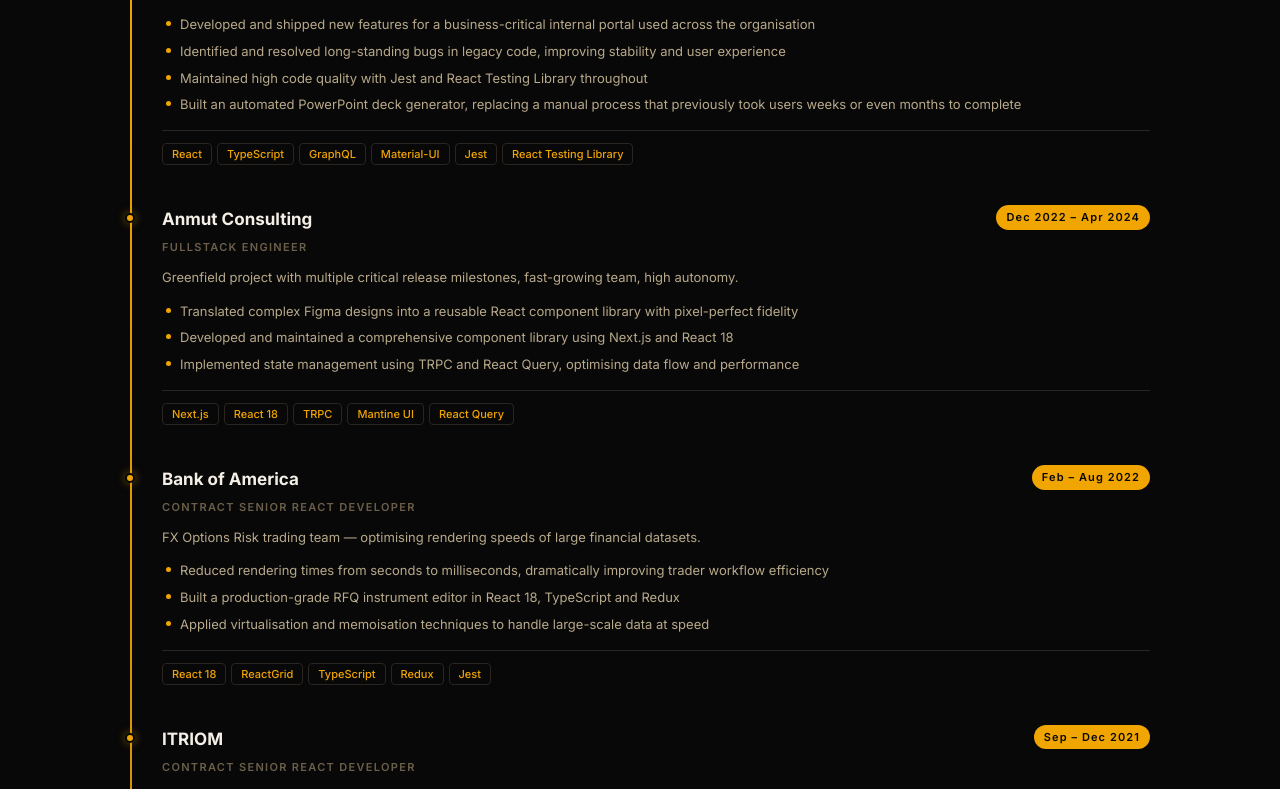
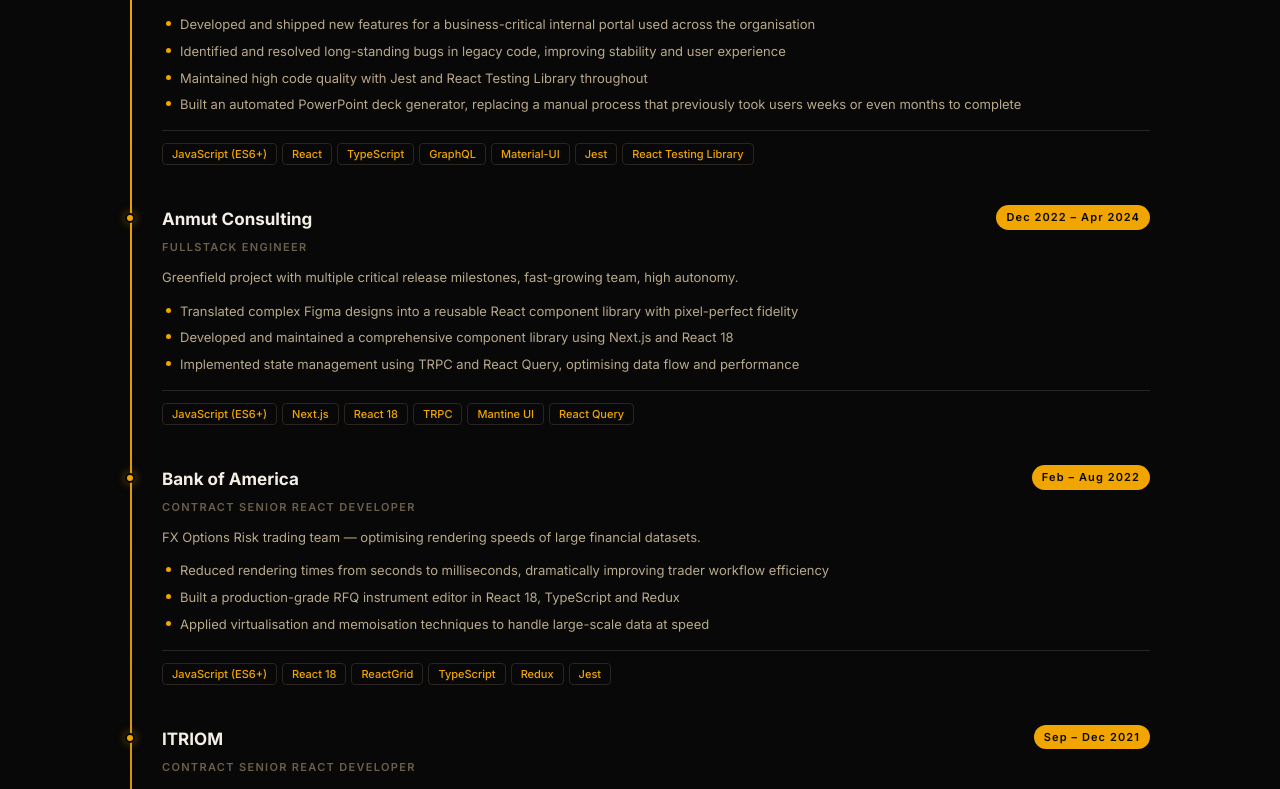
Before and after one commit to samlatif-uk/cv, a React (Vite) app in the folder react.samlatif.uk/: page / in a window 1280 px wide. Shown: the part 2326-3115 px from the top of the page. Built offline with nearby package versions, Linux system fonts and the light colour scheme.

Commit message:
Refactor tech stack handling to include JavaScript (ES6+) by default in job listings

```diff
--- a/react.samlatif.uk/src/components/Experience.tsx
+++ b/react.samlatif.uk/src/components/Experience.tsx
@@ -24,8 +24,9 @@ export const Experience = ({ activeTechs, onTechClick, onClearTech }: Experience
       </div>
       <div className="tl">
         {JOBS.map((job, index) => {
+          const stackWithDefaults = job.stack.includes('JavaScript (ES6+)') ? job.stack : ['JavaScript (ES6+)', ...job.stack];
           const matched = activeTechs.length
-            ? activeTechs.some((activeTech) => job.stack.some((tech) => tech.toLowerCase().includes(activeTech.toLowerCase())))
+            ? activeTechs.some((activeTech) => stackWithDefaults.some((tech) => tech.toLowerCase().includes(activeTech.toLowerCase())))
             : false;
           const filtered = activeTechs.length > 0 && !matched;
 
@@ -50,9 +51,9 @@ export const Experience = ({ activeTechs, onTechClick, onClearTech }: Experience
                 </ul>
               )}
 
-              {job.stack.length > 0 && (
+              {stackWithDefaults.length > 0 && (
                 <div className="jstack">
-                  {job.stack.map((tech) => (
+                  {stackWithDefaults.map((tech) => (
                     <button key={`${job.co}-${tech}`} className="jtag" onClick={() => onTechClick(tech)} type="button">
                       {tech}
                     </button>
```
Also changed, not shown: 1 other file (tests, documents, lock files or other folders).
